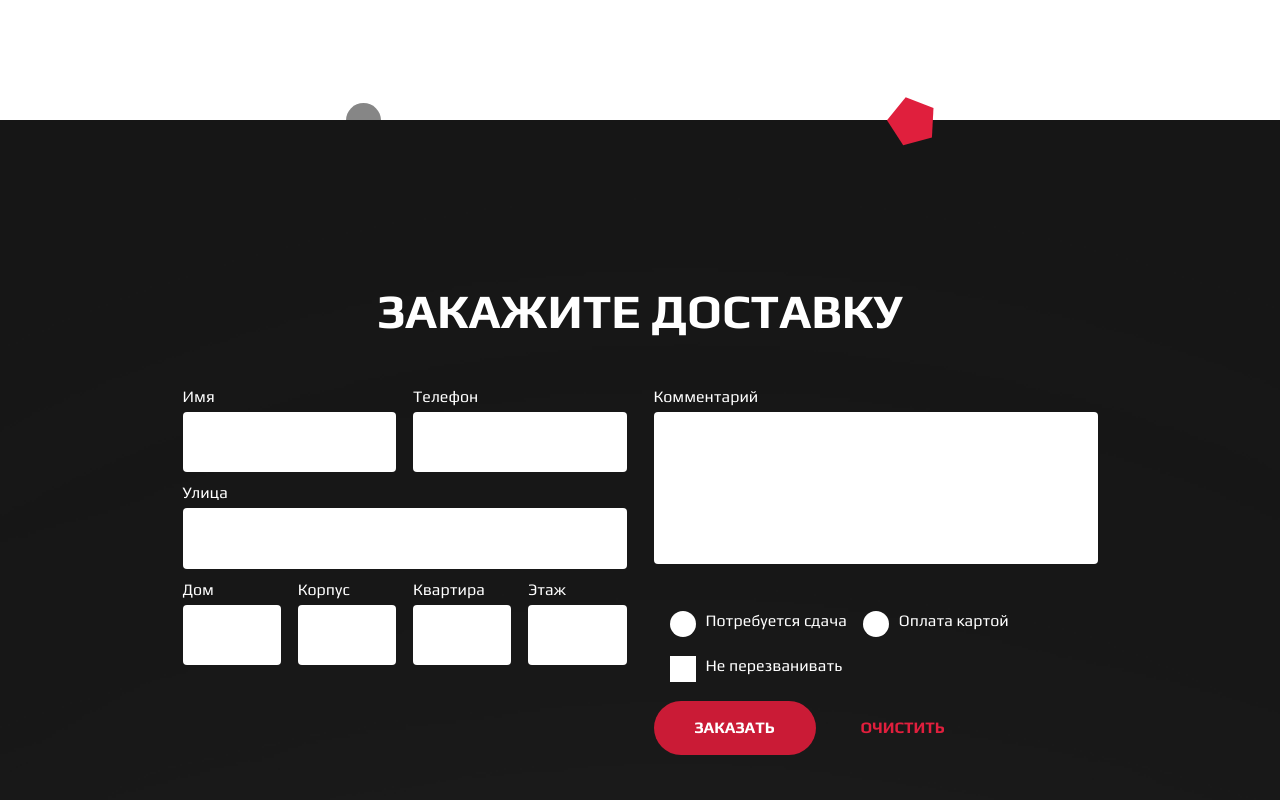
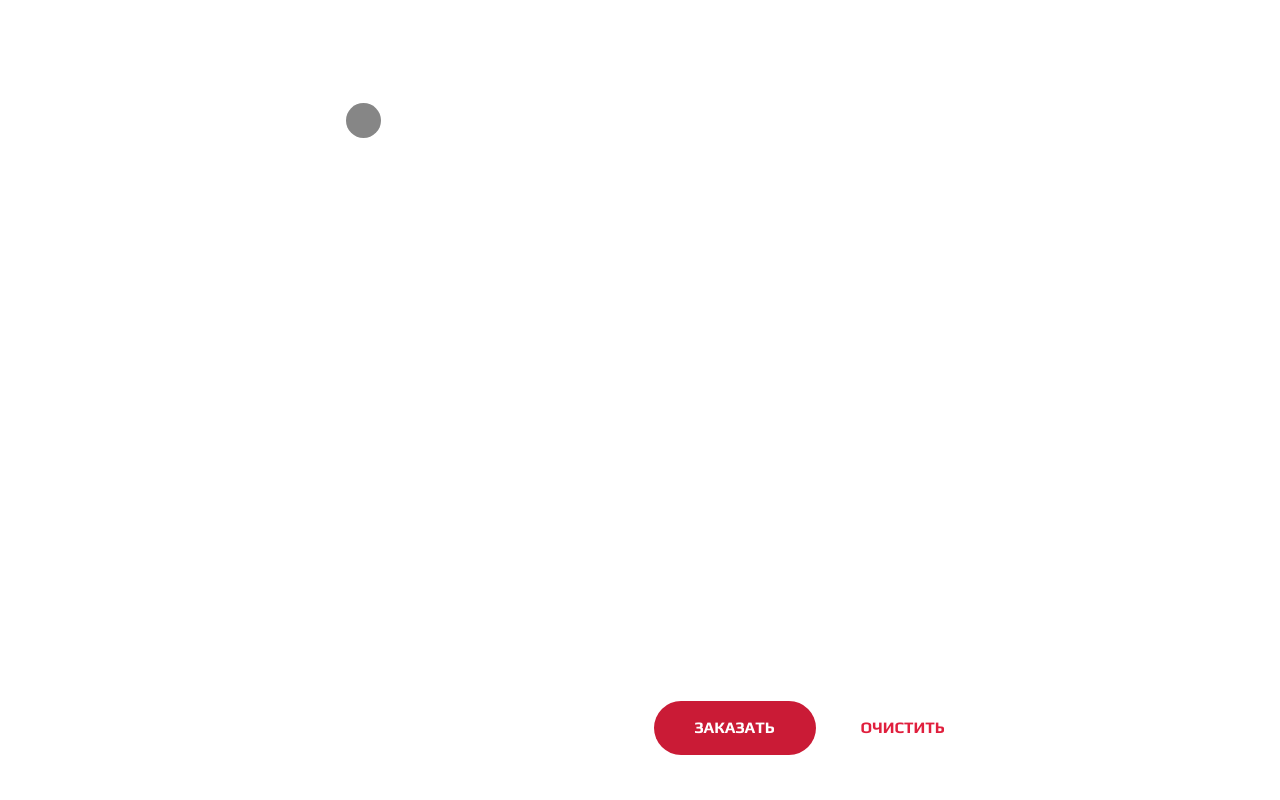
Before and after one commit to Reconciliation13/beats, a plain HTML site: page index.html in a window 1280 px wide. Shown: the part 2280-3080 px from the top of the page. Drawn offline with nearby package versions, Linux system fonts and the light colour scheme; files that its build step writes are made by us from their sources.

Commit message:
Update main.scss

```diff
--- a/css/main.scss
+++ b/css/main.scss
@@ -28,7 +28,7 @@ $z-fixed-menu: 100;
 @import "components/benefit";
 @import "components/reviews";
 @import "components/interactive-avatar";
-@import "components/order-section";
+/*@import "components/order-section";*/
 @import "components/form";
 @import "components/radio";
 @import "components/fixed-menu";
```
